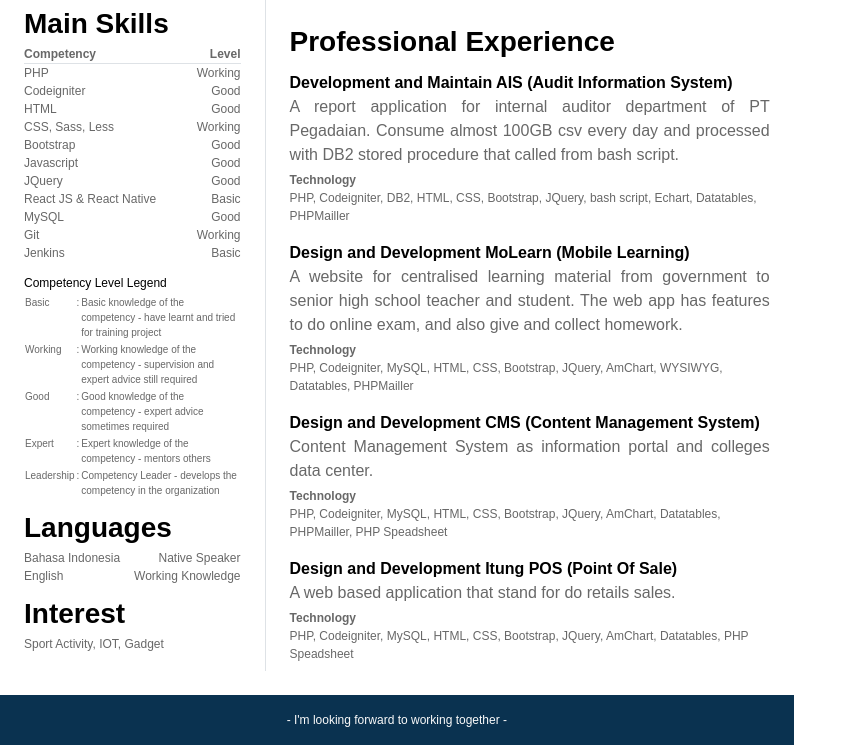
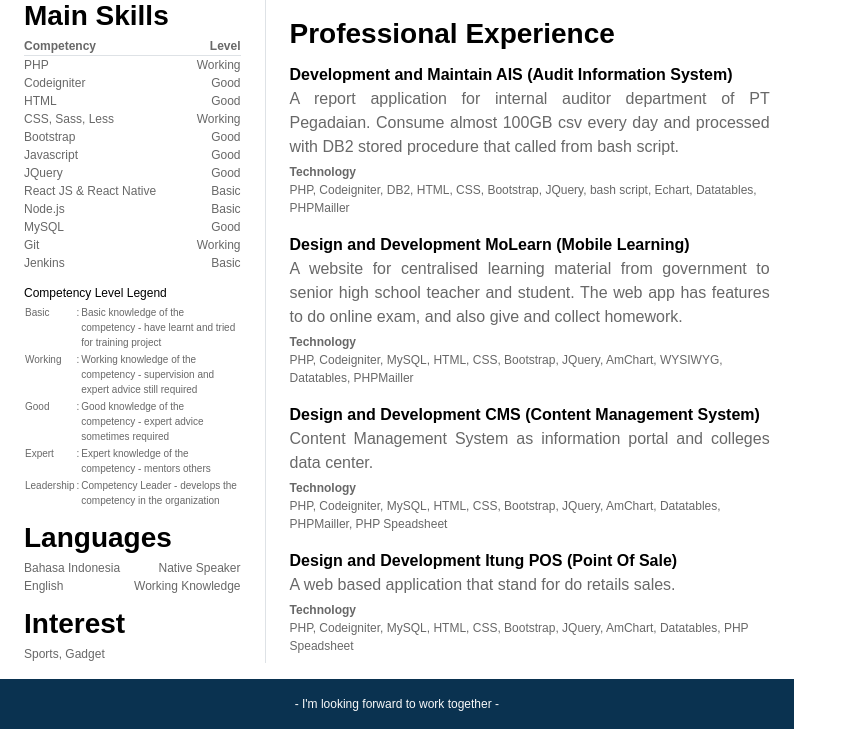
Before and after one commit to ardysetiawan13/curriculum-vitae, a plain HTML site: page index.html in a window 1280 px wide. Shown: the part 736-1481 px from the top of the page, without its empty margins (0-857 px from the left). Drawn offline with Linux system fonts and the light colour scheme; a web font is replaced by a local one.

Commit message:
add skill node.js, update personal statement

```diff
--- a/index.html
+++ b/index.html
@@ -66,13 +66,13 @@
 					<br>
 					<span class="font-20">Software Engineer</span>
 					<p class="mt-3" style="line-height: 140%; font-size: 14px">
-						I am a software engineer who want to growing fast. I may can't do everything yet but i will be able to. I open to learn any new technology but prefer inline with my skills area for being an expert. For this reason i am looking for a company willing to offer me a placement among their great developers. In return, i would offer my full commitment, and be a pleasant and friendly to everyone. Therefore i currently looking for a job as software engineer.
+						I am a software engineer who wants to grow, an ambitious person, attention on detail and perfection. I may not be able yet to do some things, but i will be able to. I open to learn any new technology but prefer inline with my skills area for being an expert. For this reason i am looking for a company willing to offer me a placement among their great developers. In return, i would offer my full commitment, and be a pleasant and friendly to everyone. Therefore i currently looking for a job as software engineer.
 					</p>
 				</div>
 			</div>
 		</div>
 	</div>
-	<div class="container-fluid mt-4">
+	<div class="container-fluid mt-3">
 		<div class="row">
 			<div class="col-4 px-4">
 				<div class="row">
@@ -145,6 +145,10 @@
 								<span class="float-right">Basic</span>
 							</div>
 							<div>
+								Node.js
+								<span class="float-right">Basic</span>
+							</div>
+							<div>
 								MySQL
 								<span class="float-right">Good</span>
 							</div>
@@ -210,7 +214,7 @@
 					<div class="col">
 						<div class="subtitle">Interest</div>
 						<div class="font-12 text-gray">
-							Sport Activity, IOT, Gadget
+							Sports, Gadget
 						</div>
 					</div>
 				</div>
@@ -313,9 +317,9 @@
 			</div>
 		</div>
 	</div>
-	<div class="container-fluid bg-custom mt-4">
+	<div class="container-fluid bg-custom mt-3">
 		<div class="col text-center py-3 font-12">
-			- I'm looking forward to working together -
+			- I'm looking forward to work together -
 		</div>
 	</div>
 </body>
```
